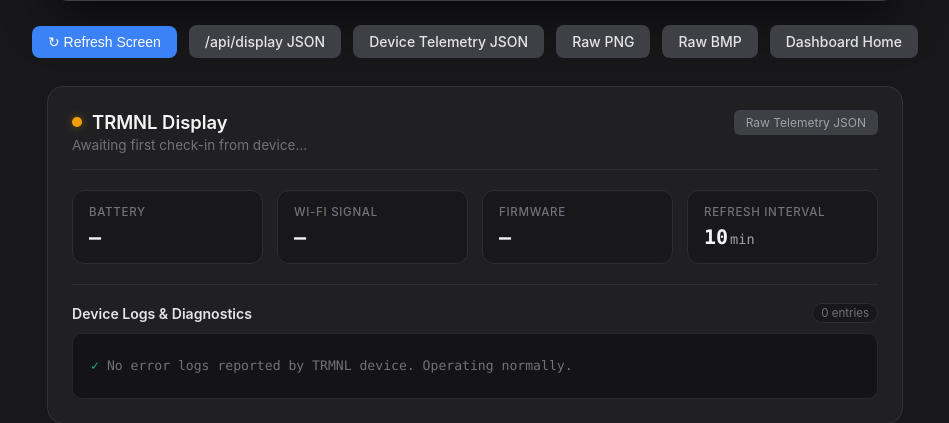
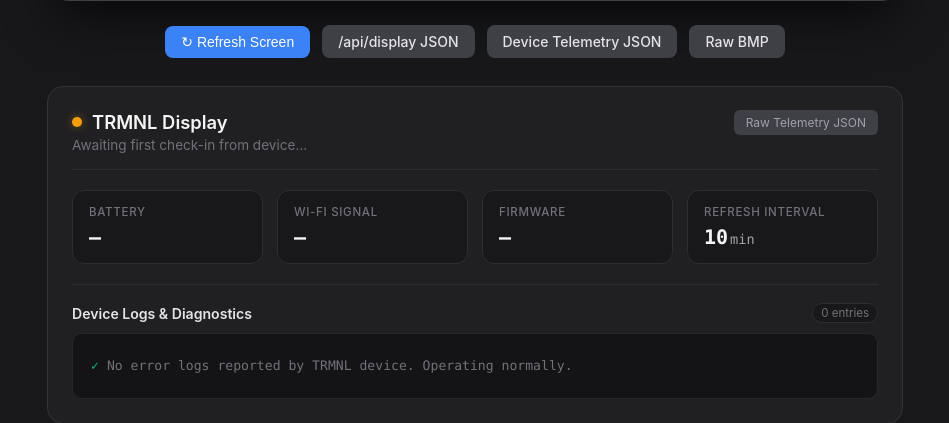
Before and after one commit to nilgradisnik/enphase-dashboard, a Flask app: page /trmnl in a window 1280 px wide. Shown: the part 631-1054 px from the top of the page, without its empty margins (165-1114 px from the left). Run offline with Flask 3, Linux system fonts and the light colour scheme.

Commit message:
Remove Raw PNG and Dashboard Home buttons from TRMNL preview

```diff
--- a/templates/trmnl.html
+++ b/templates/trmnl.html
@@ -20,9 +20,7 @@
         <button class="btn" onclick="refreshImage()">↻ Refresh Screen</button>
         <a class="btn btn-secondary" href="{{ url_for('trmnl_display_api') }}" target="_blank">/api/display JSON</a>
         <a class="btn btn-secondary" href="{{ url_for('trmnl_status_api') }}" target="_blank">Device Telemetry JSON</a>
-        <a class="btn btn-secondary" href="{{ url_for('trmnl_current_png') }}" target="_blank">Raw PNG</a>
         <a class="btn btn-secondary" href="{{ url_for('trmnl_current_bmp') }}" target="_blank">Raw BMP</a>
-        <a class="btn btn-secondary" href="{{ url_for('index') }}" target="_blank">Dashboard Home</a>
     </div>
 
     <div class="telemetry-card">
```
